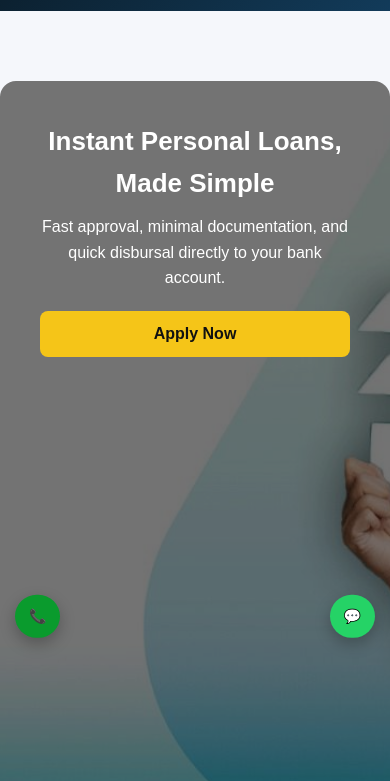
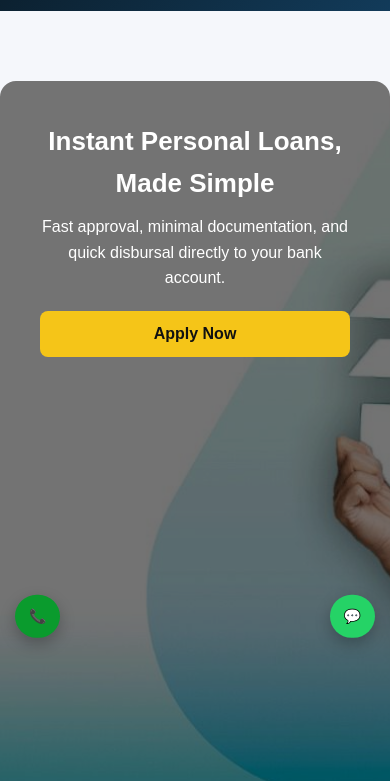
Before and after one commit to aryanchoudhary0119977-sys/indiabulls-dhani-loan, a plain HTML site: page index.html in a window 390 px wide. Shown: the part 59-840 px from the top of the page. Drawn offline with Linux system fonts and the light colour scheme.

Commit message:
Update main.css

```diff
--- a/assets/css/main.css
+++ b/assets/css/main.css
@@ -129,3 +129,19 @@
     display: none !important;
   }
 }
+/* ===== Mobile hero background fix (for #heroSlider) ===== */
+@media (max-width: 768px) {
+  #heroSlider {
+    min-height: 85vh;
+    background-size: cover !important;
+    background-position: center center !important;
+    background-repeat: no-repeat !important;
+  }
+}
+/* Desktop mode on mobile fix */
+@media (max-width: 1024px) {
+  #heroSlider {
+    background-size: cover !important;
+    background-position: center center !important;
+  }
+}
```
